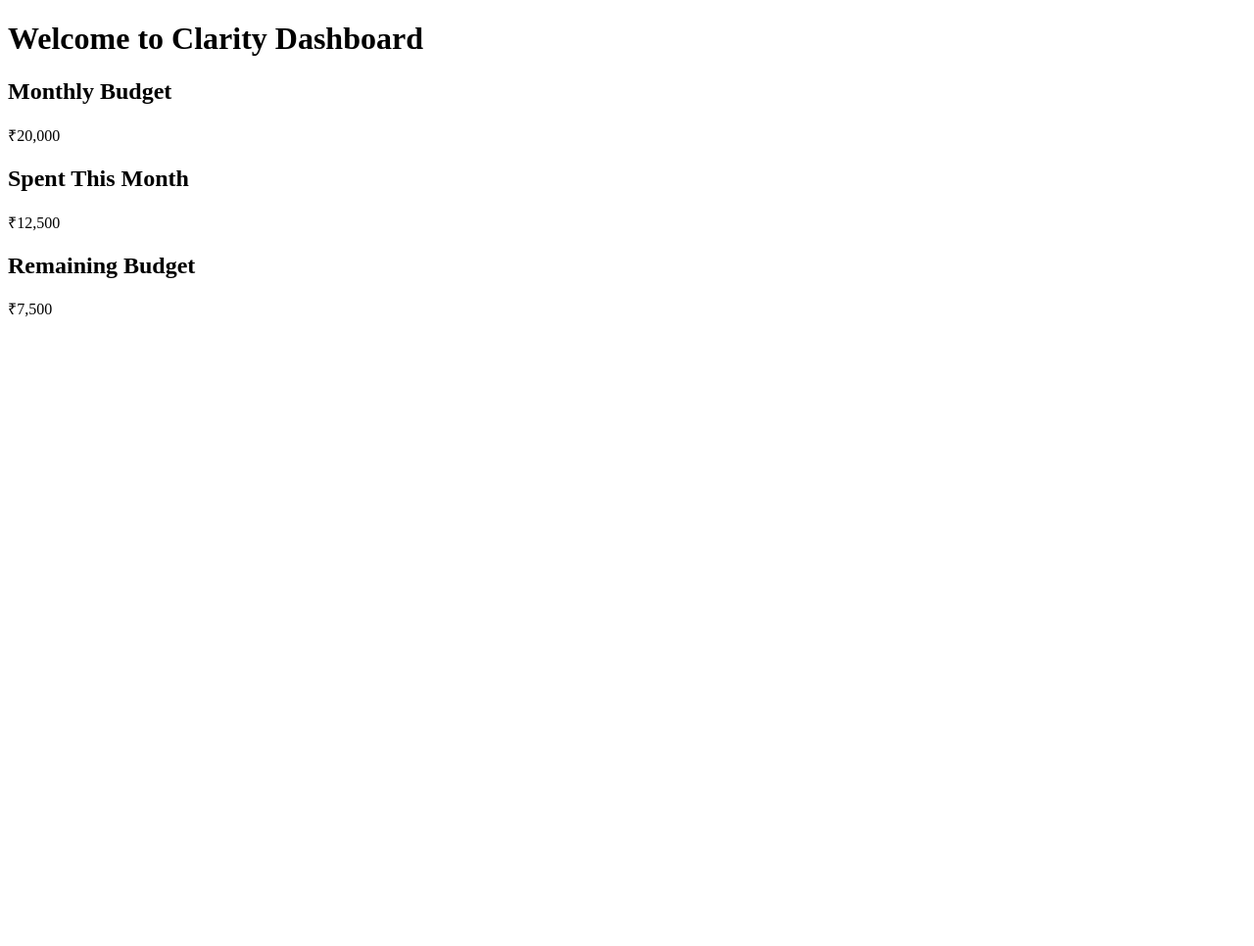
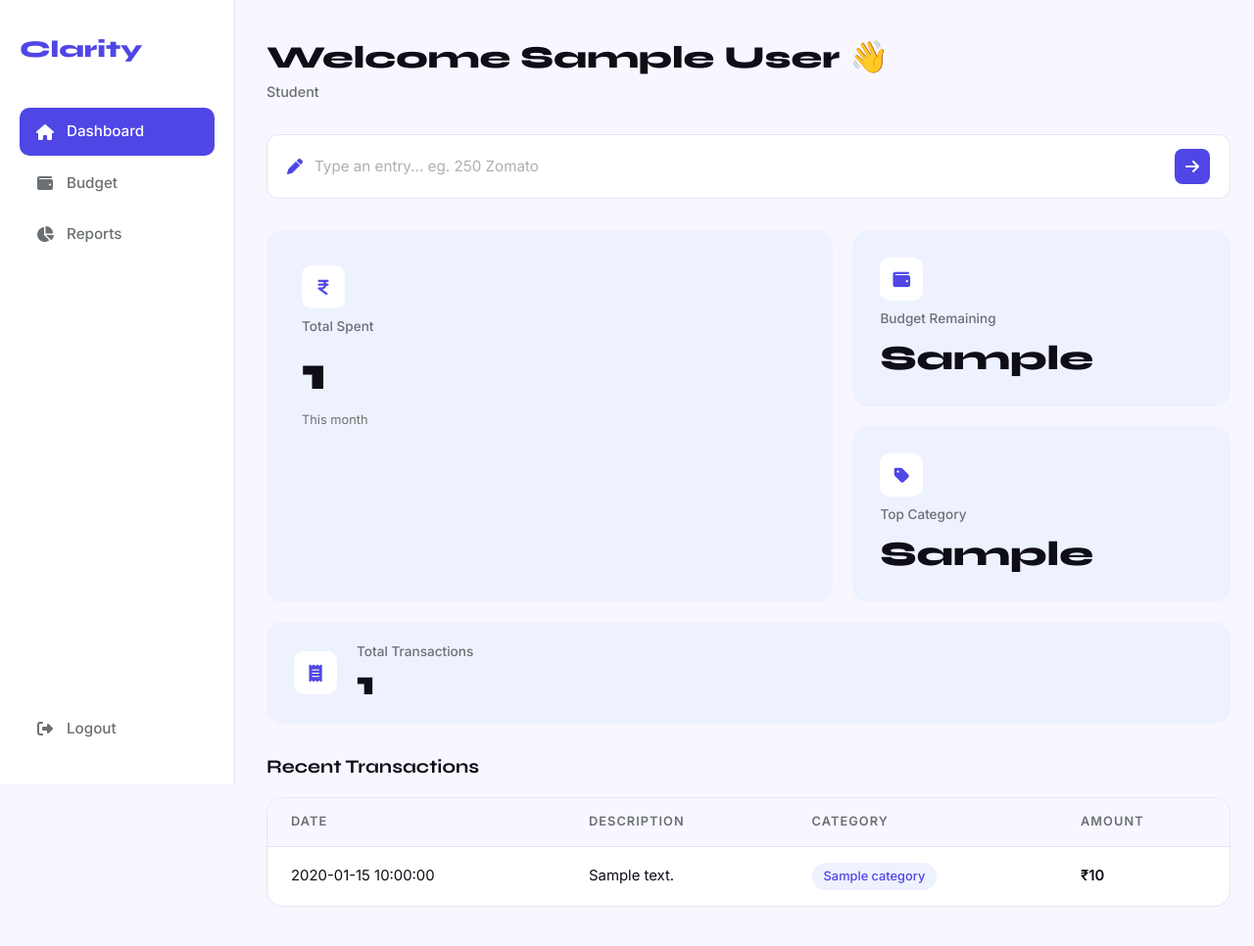
Before and after one commit to duaarafi/Project-1, a Flask app: template templates/dashboard.html in a window 1280 px wide. Shown: the whole page at 98% size. Before the commit the page ends 324 px from the top, so only its background shows below. Run offline with Flask 3, Linux system fonts and the light colour scheme; tables that the repository leaves empty hold one stand-in row (values such as "Sample post"); the template is opened without the code that fills it: values that come from a table or form of the project are taken from there, most other values are stand-ins (such as "Sample title", 1, 10 or a date in 2020).

Commit message:
Frontend: dashboard layout, sidebar, stat cards, entry input, transactions table

```diff
--- /dev/null
+++ b/static/css/dashboard.css
@@ -0,0 +1,355 @@
+/* ========================
+   DASHBOARD LAYOUT
+======================== */
+.dashboard-body {
+    display: flex;
+    min-height: 100vh;
+    background-color: var(--color-background);
+    overflow: auto;
+}
+
+.sidebar {
+    width: 240px;
+    min-height: 100vh;
+    background-color: var(--color-white);
+    border-right: 1px solid var(--color-border);
+    display: flex;
+    flex-direction: column;
+    padding: 32px 20px;
+    position: fixed;
+    top: 0;
+    left: 0;
+    bottom: 0;
+}
+
+.dashboard-main {
+    margin-left: 240px;
+    flex: 1;
+    padding: 40px 24px 40px 32px;
+    overflow-y: auto;
+    min-height: 100vh;
+}
+/* ========================
+   SIDEBAR
+======================== */
+.sidebar-logo {
+    font-family: var(--font-heading);
+    font-size: 1.5rem;
+    font-weight: 800;
+    color: var(--color-primary);
+    display: block;
+    margin-bottom: 40px;
+    transition: color 0.2s ease;
+}
+
+.sidebar-logo:hover {
+    color: var(--color-primary-dark);
+}
+
+.sidebar-nav {
+    display: flex;
+    flex-direction: column;
+    gap: 4px;
+    flex: 1;
+}
+
+.sidebar-link {
+    display: flex;
+    align-items: center;
+    gap: 12px;
+    padding: 12px 16px;
+    border-radius: 10px;
+    font-family: var(--font-body);
+    font-size: 0.95rem;
+    font-weight: 500;
+    color: var(--color-body);
+    transition: background-color 0.2s ease,
+    color 0.2s ease;
+}
+
+.sidebar-link:hover {
+    background-color: #EEF2FF;
+    color: var(--color-primary);
+}
+
+.sidebar-link.active {
+    background-color: var(--color-primary);
+    color: var(--color-white);
+}
+
+.sidebar-link i {
+    font-size: 1rem;
+    width: 20px;
+    text-align: center;
+}
+
+.sidebar-logout {
+    display: flex;
+    align-items: center;
+    gap: 12px;
+    padding: 12px 16px;
+    border-radius: 10px;
+    font-family: var(--font-body);
+    font-size: 0.95rem;
+    font-weight: 500;
+    color: var(--color-body);
+    transition: background-color 0.2s ease,
+    color 0.2s ease;
+    margin-top: auto;
+}
+
+.sidebar-logout:hover {
+    background-color: #FEE2E2;
+    color: var(--color-danger);
+}
+
+.sidebar-logout i {
+    font-size: 1rem;
+    width: 20px;
+    text-align: center;
+}
+/* ========================
+   WELCOME
+======================== */
+.dashboard-topbar {
+    margin-bottom: 32px;
+}
+
+.dashboard-welcome {
+    font-family: var(--font-heading);
+    font-size: clamp(1.5rem, 3vw, 2rem);
+    font-weight: 800;
+    color: var(--color-heading);
+    margin-bottom: 4px;
+}
+
+.dashboard-role {
+    font-size: 0.9rem;
+    color: var(--color-body);
+    font-weight: 500;
+    margin: 0;
+}
+
+/* ========================
+   ENTRY INPUT
+======================== */
+.entry-form {
+    margin-bottom: 32px;
+}
+
+.entry-input-wrapper {
+    display: flex;
+    align-items: center;
+    gap: 12px;
+    background-color: var(--color-white);
+    border: 1.5px solid var(--color-border);
+    border-radius: 12px;
+    padding: 14px 20px;
+    transition: border-color 0.2s ease,
+    box-shadow 0.2s ease;
+}
+
+.entry-input-wrapper:focus-within {
+    border-color: var(--color-primary);
+    box-shadow: 0 0 0 4px rgba(79, 70, 229, 0.08);
+}
+
+.entry-icon {
+    color: var(--color-primary);
+    font-size: 1rem;
+    flex-shrink: 0;
+}
+
+.entry-input {
+    flex: 1;
+    border: none;
+    outline: none;
+    font-family: var(--font-body);
+    font-size: 0.95rem;
+    color: var(--color-heading);
+    background: transparent;
+}
+
+.entry-input::placeholder {
+    color: #AFAFAF;
+}
+
+.entry-btn {
+    background-color: var(--color-primary);
+    color: var(--color-white);
+    border: none;
+    border-radius: 8px;
+    width: 36px;
+    height: 36px;
+    display: flex;
+    align-items: center;
+    justify-content: center;
+    cursor: pointer;
+    flex-shrink: 0;
+    transition: background-color 0.2s ease,
+    transform 0.2s ease;
+}
+
+.entry-btn:hover {
+    background-color: var(--color-primary-dark);
+    transform: translateX(2px);
+}
+
+/* ========================
+   STAT CARDS
+======================== */
+.stat-grid {
+    display: grid;
+    grid-template-columns: 1.5fr 1fr;
+    gap: 20px;
+    margin-bottom: 20px;
+    width: 100%;
+}
+
+.stat-secondary {
+    display: flex;
+    flex-direction: column;
+    gap: 20px;
+}
+
+.stat-card {
+    background-color: #EEF2FF;
+    border-radius: 16px;
+    padding: 28px;
+    display: flex;
+    flex-direction: column;
+    gap: 8px;
+}
+
+.stat-card-hero {
+    padding: 36px;
+}
+
+.stat-card-full {
+    display: flex;
+    flex-direction: row;
+    align-items: center;
+    gap: 20px;
+    margin-bottom: 32px;
+    padding: 20px 28px;
+}
+
+.stat-icon {
+    width: 44px;
+    height: 44px;
+    background-color: var(--color-white);
+    border-radius: 10px;
+    display: flex;
+    align-items: center;
+    justify-content: center;
+    flex-shrink: 0;
+}
+
+.stat-icon i {
+    font-size: 1.1rem;
+    color: var(--color-primary);
+}
+
+.stat-label {
+    font-size: 0.85rem;
+    font-weight: 500;
+    color: var(--color-body);
+    margin: 0;
+}
+
+.stat-value {
+    font-family: var(--font-heading);
+    font-size: clamp(1.5rem, 3vw, 2.2rem);
+    font-weight: 800;
+    color: var(--color-heading);
+    margin: 0;
+}
+
+.stat-card-hero .stat-value {
+    font-size: clamp(2rem, 4vw, 3rem);
+}
+
+.stat-helper {
+    font-size: 0.8rem;
+    color: var(--color-body);
+    margin: 0;
+}
+
+/* ========================
+   TRANSACTIONS TABLE
+======================== */
+.transactions-section {
+    margin-top: 8px;
+}
+
+.section-title {
+    font-family: var(--font-heading);
+    font-size: 1.2rem;
+    font-weight: 700;
+    color: var(--color-heading);
+    margin-bottom: 20px;
+}
+
+.transactions-table-wrapper {
+    background-color: var(--color-white);
+    border-radius: 16px;
+    border: 1px solid var(--color-border);
+    overflow: hidden;
+    overflow-x: auto;
+}
+
+.transactions-table {
+    width: 100%;
+    border-collapse: collapse;
+}
+
+.transactions-table thead {
+    background-color: var(--color-background);
+    border-bottom: 1px solid var(--color-border);
+}
+
+.transactions-table th {
+    font-family: var(--font-body);
+    font-size: 0.8rem;
+    font-weight: 600;
+    color: var(--color-body);
+    text-transform: uppercase;
+    letter-spacing: 0.08em;
+    padding: 14px 24px;
+    text-align: left;
+}
+
+.transactions-table td {
+    font-family: var(--font-body);
+    font-size: 0.93rem;
+    color: var(--color-heading);
+    padding: 16px 24px;
+    border-bottom: 1px solid var(--color-border);
+}
+
+.transactions-table tbody tr:last-child td {
+    border-bottom: none;
+}
+
+.transactions-table tbody tr {
+    transition: background-color 0.15s ease;
+}
+
+.transactions-table tbody tr:hover {
+    background-color: #F8F7FF;
+}
+
+.category-badge {
+    display: inline-block;
+    padding: 4px 12px;
+    border-radius: 20px;
+    font-size: 0.8rem;
+    font-weight: 500;
+    background-color: #EEF2FF;
+    color: var(--color-primary);
+}
+
+.amount-spent {
+    font-weight: 600;
+    color: var(--color-primary);
+}
--- a/templates/dashboard.html
+++ b/templates/dashboard.html
@@ -1,20 +1,179 @@
 <!DOCTYPE html>
-<html>
+<html lang="en">
 <head>
-    <title>Dashboard</title>
+    <meta charset="UTF-8">
+    <meta name="viewport" content="width=device-width, initial-scale=1.0">
+    <title>Dashboard — Clarity</title>
+
+    <!-- Bootstrap -->
+    <link href="https://cdn.jsdelivr.net/npm/bootstrap@5.3.0/dist/css/bootstrap.min.css" rel="stylesheet">
+
+    <!-- Font Awesome -->
+    <link rel="stylesheet" href="https://cdnjs.cloudflare.com/ajax/libs/font-awesome/6.4.0/css/all.min.css">
+
+    <!-- Google Fonts -->
+    <link href="https://fonts.googleapis.com/css2?family=Syne:wght@400;600;700;800&family=Inter:wght@300;400;500;600&display=swap" rel="stylesheet">
+
+    <!-- Custom CSS -->
+    <link rel="stylesheet" href="{{ url_for('static', filename='css/styles.css') }}">
+    <link rel="stylesheet" href="{{ url_for('static', filename='css/dashboard.css') }}">
 </head>
-<body>
+<body class="dashboard-body">
 
-    <h1>Welcome to Clarity Dashboard</h1>
+    <!-- Sidebar -->
+    <aside class="sidebar">
 
-    <h2>Monthly Budget</h2>
-    <p>₹20,000</p>
+        <!-- Logo -->
+        <a href="/" class="sidebar-logo">Clarity</a>
 
-    <h2>Spent This Month</h2>
-    <p>₹12,500</p>
+        <!-- Navigation -->
+        <nav class="sidebar-nav">
 
-    <h2>Remaining Budget</h2>
-    <p>₹7,500</p>
+            <a href="/dashboard" class="sidebar-link active">
+                <i class="fa-solid fa-house"></i>
+                <span>Dashboard</span>
+            </a>
+
+            <a href="/budget" class="sidebar-link">
+                <i class="fa-solid fa-wallet"></i>
+                <span>Budget</span>
+            </a>
+
+            <a href="/reports" class="sidebar-link">
+                <i class="fa-solid fa-chart-pie"></i>
+                <span>Reports</span>
+            </a>
+
+        </nav>
+
+        <!-- Logout — pinned to bottom -->
+        <a href="/logout" class="sidebar-logout">
+            <i class="fa-solid fa-right-from-bracket"></i>
+            <span>Logout</span>
+        </a>
+
+    </aside>
+    <!-- Main Content -->
+    <main class="dashboard-main">
+
+        <!-- Welcome -->
+        <div class="dashboard-topbar">
+            <div>
+                <h1 class="dashboard-welcome">
+                    Welcome {{ user.name }} 👋
+                </h1>
+                <p class="dashboard-role">{{ user.role }}</p>
+            </div>
+        </div>
+
+        <!-- Quick Entry Input -->
+        <form class="entry-form" method="POST" action="/add-entry">
+            <div class="entry-input-wrapper">
+                <i class="fa-solid fa-pen entry-icon"></i>
+                <input
+                    type="text"
+                    class="entry-input"
+                    name="entry"
+                    placeholder="Type an entry... eg. 250 Zomato"
+                    autocomplete="off"
+                    required
+                >
+                <button type="submit" class="entry-btn">
+                    <i class="fa-solid fa-arrow-right"></i>
+                </button>
+            </div>
+        </form>
+
+        <!-- Stat Cards — Option A Layout -->
+        <div class="stat-grid">
+
+            <!-- Hero Card — Total Spent -->
+            <div class="stat-card stat-card-hero">
+                <div class="stat-icon">
+                    <i class="fa-solid fa-indian-rupee-sign"></i>
+                </div>
+                <p class="stat-label">Total Spent</p>
+                <h2 class="stat-value">{{ total_spent }}</h2>
+                <p class="stat-helper">This month</p>
+            </div>
+
+            <!-- Secondary Cards -->
+            <div class="stat-secondary">
+
+                <div class="stat-card">
+                    <div class="stat-icon">
+                        <i class="fa-solid fa-wallet"></i>
+                    </div>
+                    <p class="stat-label">Budget Remaining</p>
+                    <h2 class="stat-value">{{ budget_remaining }}</h2>
+                </div>
+
+                <div class="stat-card">
+                    <div class="stat-icon">
+                        <i class="fa-solid fa-tag"></i>
+                    </div>
+                    <p class="stat-label">Top Category</p>
+                    <h2 class="stat-value">{{ top_category }}</h2>
+                </div>
+
+            </div>
+
+        </div>
+
+        <!-- Total Transactions Bar -->
+        <div class="stat-card stat-card-full">
+            <div class="stat-icon">
+                <i class="fa-solid fa-receipt"></i>
+            </div>
+            <div>
+                <p class="stat-label">Total Transactions</p>
+                <h2 class="stat-value">{{ transaction_count }}</h2>
+            </div>
+        </div>
+
+        <!-- Recent Transactions -->
+        <div class="transactions-section">
+
+            <h2 class="section-title">Recent Transactions</h2>
+
+            <div class="transactions-table-wrapper">
+                <table class="transactions-table">
+                    <thead>
+                        <tr>
+                            <th>Date</th>
+                            <th>Description</th>
+                            <th>Category</th>
+                            <th>Amount</th>
+                        </tr>
+                    </thead>
+                    <tbody>
+                        {% for transaction in transactions %}
+                        <tr>
+                            <td>{{ transaction.date }}</td>
+                            <td>{{ transaction.description }}</td>
+                            <td>
+                                <span class="category-badge">
+                                    {{ transaction.category }}
+                                </span>
+                            </td>
+                            <td class="amount-spent">
+                                ₹{{ transaction.amount }}
+                            </td>
+                        </tr>
+                        {% endfor %}
+                    </tbody>
+                </table>
+            </div>
+
+        </div>
+
+    </main>
+
+    <!-- Bootstrap JS -->
+    <script src="https://cdn.jsdelivr.net/npm/bootstrap@5.3.0/dist/js/bootstrap.bundle.min.js"></script>
+
+    <!-- Custom JS -->
+    <script src="{{ url_for('static', filename='js/main.js') }}"></script>
 
 </body>
 </html>
```
Also changed, not shown: node-server/README.md (added).
